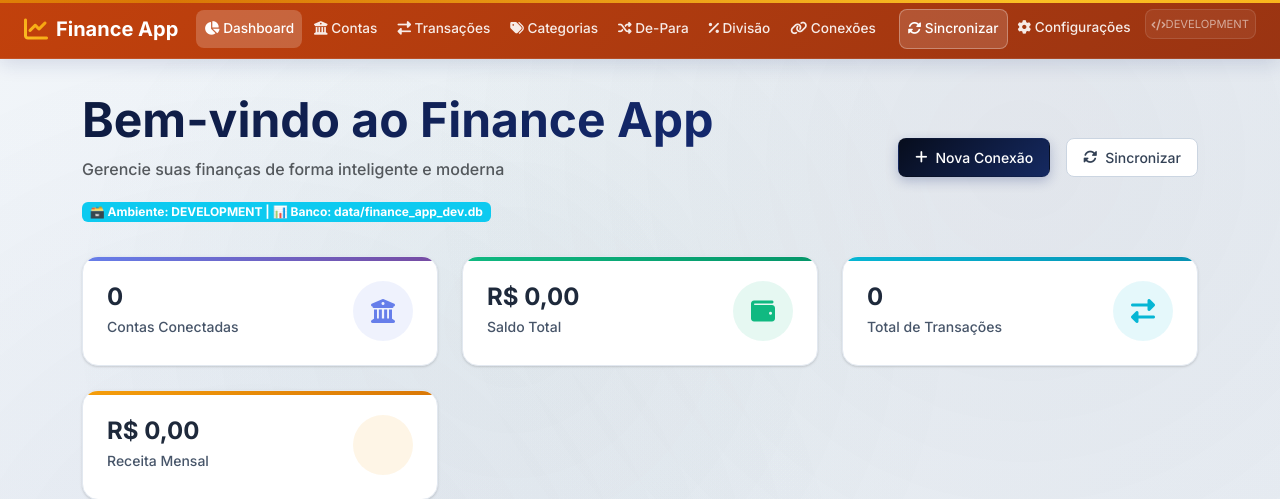
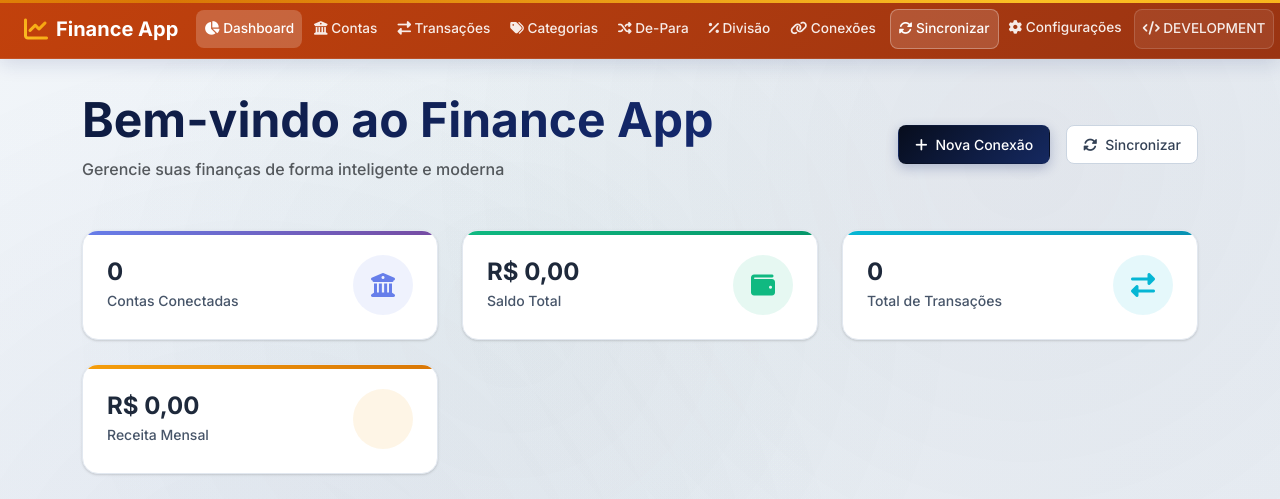
Before and after one commit to RenatoMoratti/Finance-App, a Flask app: page / in a window 1280 px wide. Shown: the top 499 px of the page. Run offline with Flask 3, Linux system fonts and the light colour scheme; data that the repository does not hold is empty.

Commit message:
Refactor README and CSS styles; update environment button design and remove debug display from dashboard

```diff
--- a/static/css/modern-finance.css
+++ b/static/css/modern-finance.css
@@ -201,33 +201,29 @@ body::before {
   box-shadow: var(--shadow-md);
 }
 
-/* Botão de ambiente - menor e mais discreto */
+/* Botão de ambiente - igual aos nav-links */
 .environment-btn {
   background: rgba(255, 255, 255, 0.08);
   border: 1px solid rgba(255, 255, 255, 0.15);
-  color: rgba(255, 255, 255, 0.7) !important;
-  font-weight: 400;
-  padding: 4px 8px;
+  color: rgba(255, 255, 255, 0.9) !important;
+  font-weight: 500;
+  padding: var(--spacing-2) var(--spacing-3) !important;
   border-radius: var(--border-radius-base);
   transition: var(--transition-base);
-  font-size: 0.75rem;
+  font-size: 0.9rem;
   white-space: nowrap;
-  margin-left: var(--spacing-2);
-  min-width: 50px;
-  opacity: 0.8;
-  display: inline-flex;
-  align-items: center;
-  justify-content: center;
-  height: 32px;
-  line-height: 1;
+  margin: 0 var(--spacing-1);
+  min-width: auto;
+  opacity: 1;
+  display: inline-block;
+  text-align: center;
 }
 
 .environment-btn:hover {
   background: rgba(255, 255, 255, 0.15);
   border-color: rgba(255, 255, 255, 0.3);
   color: var(--white) !important;
-  opacity: 1;
-  transform: scale(1.05);
+  transform: translateY(-1px);
 }
 
 .environment-btn.production {
@@ -886,11 +882,9 @@ tr.modern-table-row-verified.modern-table-row-ignored td * {
   }
 
   .environment-btn {
-    padding: 3px 6px;
-    font-size: 0.7rem;
-    margin-left: var(--spacing-1);
-    min-width: 45px;
-    height: 30px;
+    padding: var(--spacing-2) var(--spacing-2) !important;
+    font-size: 0.85rem;
+    margin: 0 2px;
   }
 }
 
--- a/templates/index.html
+++ b/templates/index.html
@@ -13,13 +13,6 @@
             <p class="text-muted font-weight-medium">
                 Gerencie suas finanças de forma inteligente e moderna
             </p>
-            <!-- DEBUG: Indicador de ambiente e banco -->
-            <div class="mt-2">
-                <small class="badge bg-info">
-                    🗃️ Ambiente: {{ environment_info.environment_display }} |
-                    📊 Banco: {{ environment_info.database_path }}
-                </small>
-            </div>
             {% if pending_mappings and pending_mappings > 0 %}
             <div class="mt-2">
                 <a href="{{ url_for('category_mappings_page') }}" class="modern-badge modern-badge-warning" style="text-decoration:none;">
```
Also changed, not shown: README.md.
